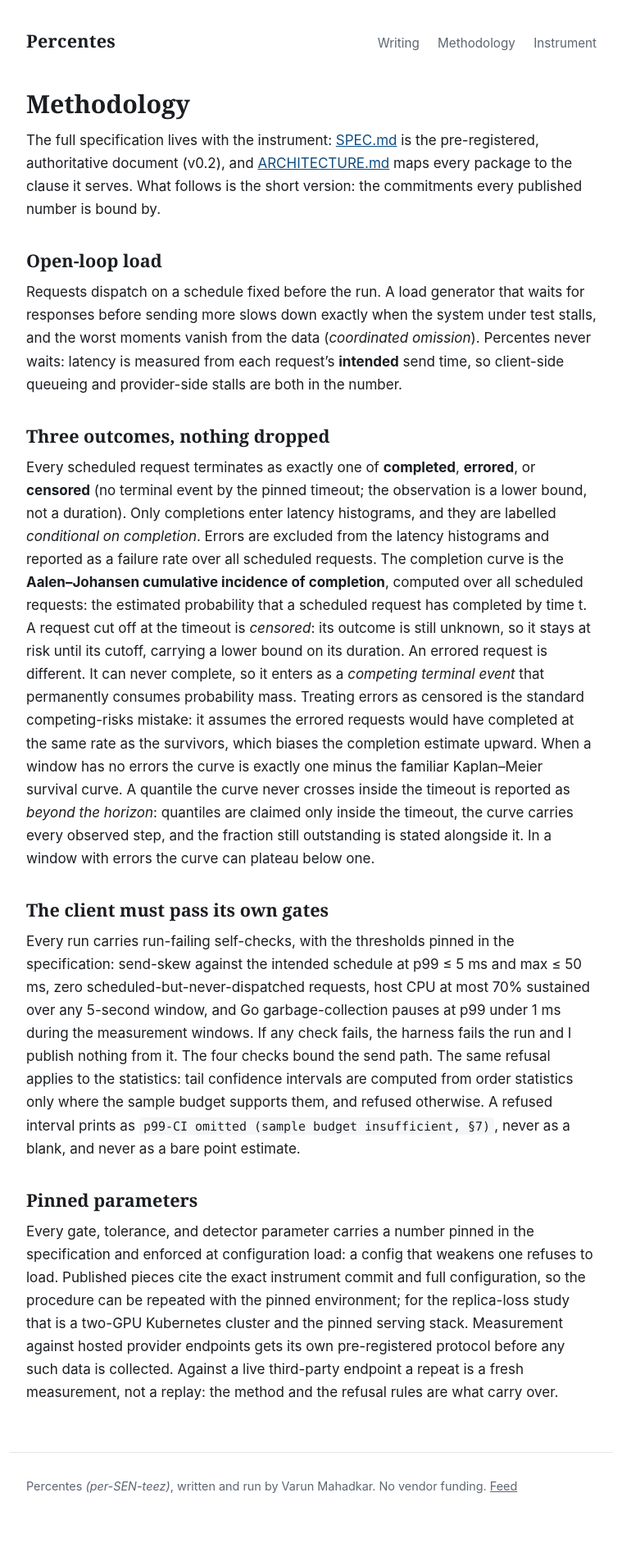
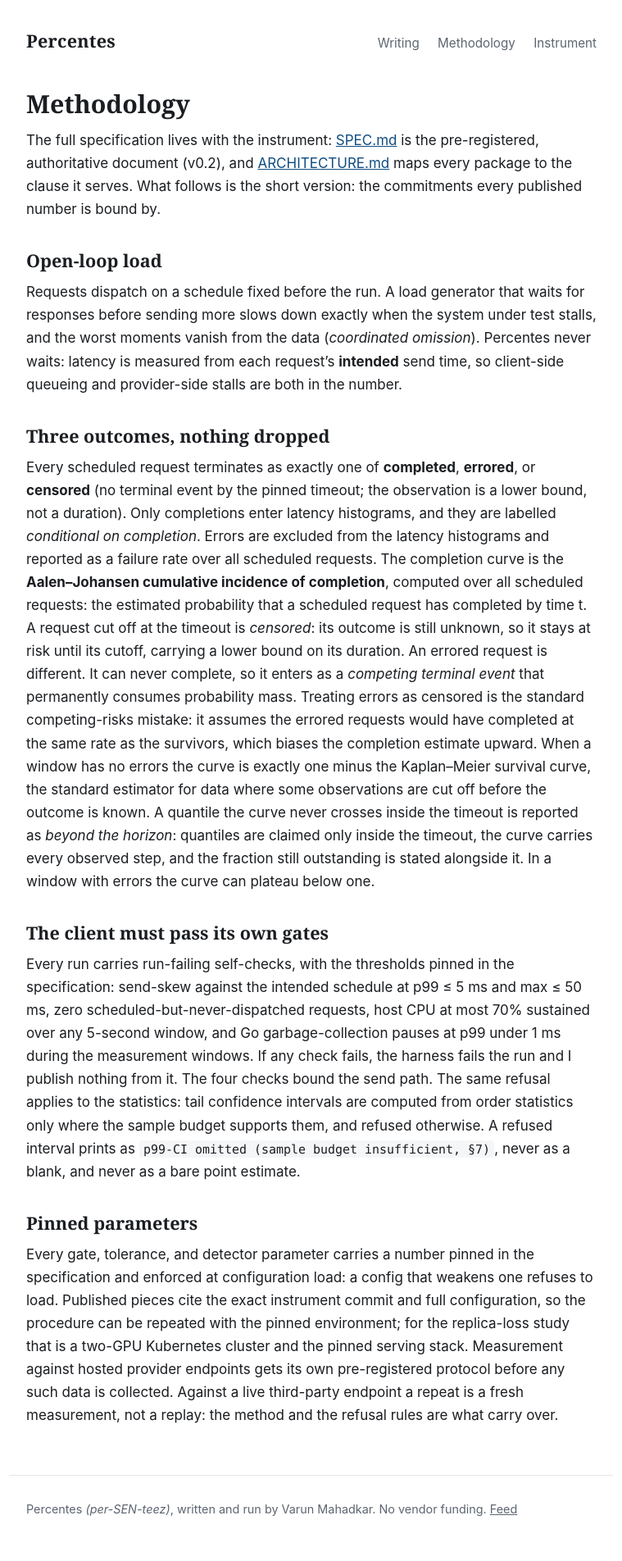
Before and after one commit to percentes/percentes.github.io, a Jekyll site: the page built from methodology/index.md, in a window 1280 px wide. Shown: the whole page at 82% size, without its empty margins (260-1019 px from the left). Built offline with Jekyll 4.4.1, drawn with Linux system fonts in a browser that asks for light colours; before the commit the page ends 1875 px from its top, so only the background shows below that.

Commit message:
site: explain what Kaplan-Meier is

```diff
--- a/methodology/index.md
+++ b/methodology/index.md
@@ -40,8 +40,9 @@ permanently consumes probability mass. Treating errors as censored is
 the standard competing-risks mistake: it assumes the errored requests
 would have completed at the same rate as the survivors, which biases the
 completion estimate upward.
-When a window has no errors the curve is exactly one minus the familiar
-Kaplan–Meier survival curve. A quantile the curve never crosses inside
+When a window has no errors the curve is exactly one minus the
+Kaplan–Meier survival curve, the standard estimator for data where some
+observations are cut off before the outcome is known. A quantile the curve never crosses inside
 the timeout is reported as *beyond the horizon*: quantiles are claimed
 only inside the timeout, the curve carries every observed step, and the
 fraction still outstanding is stated alongside it. In a window with
```
